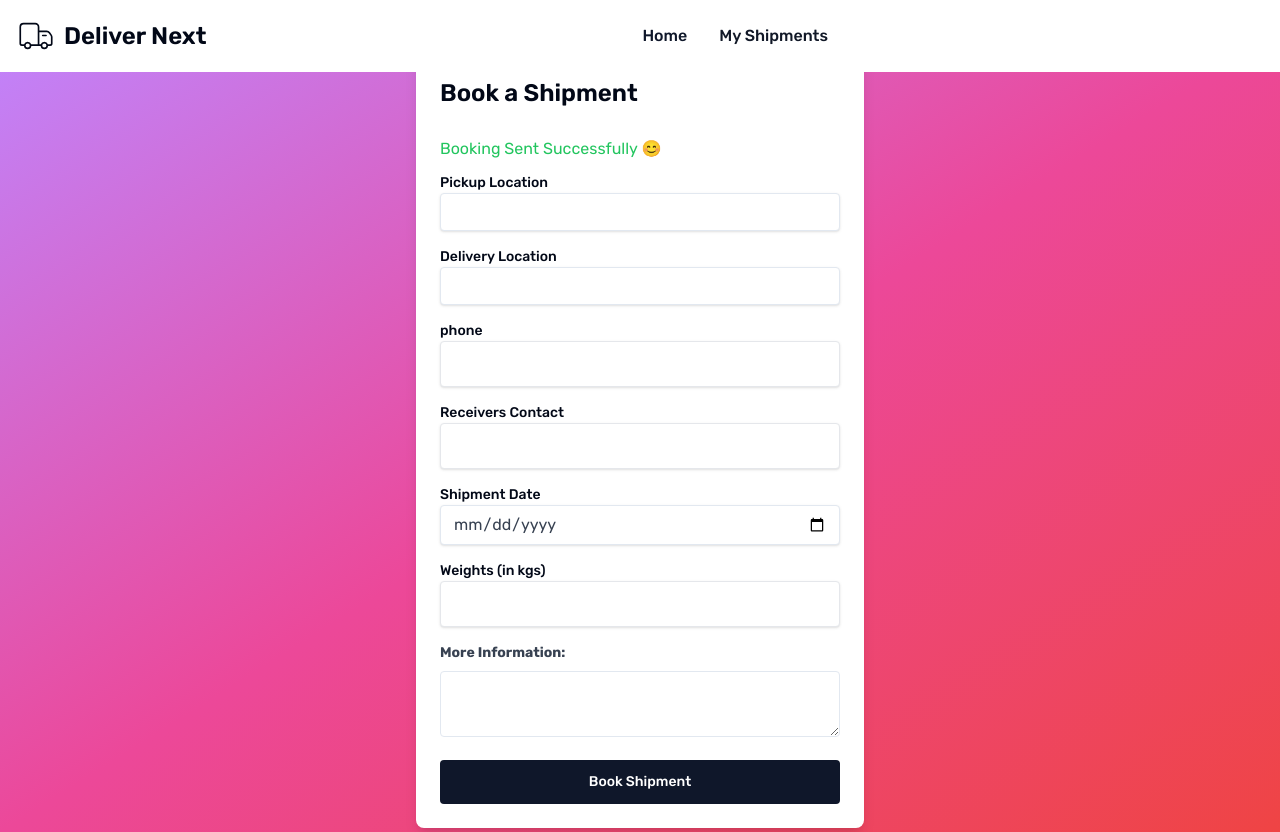
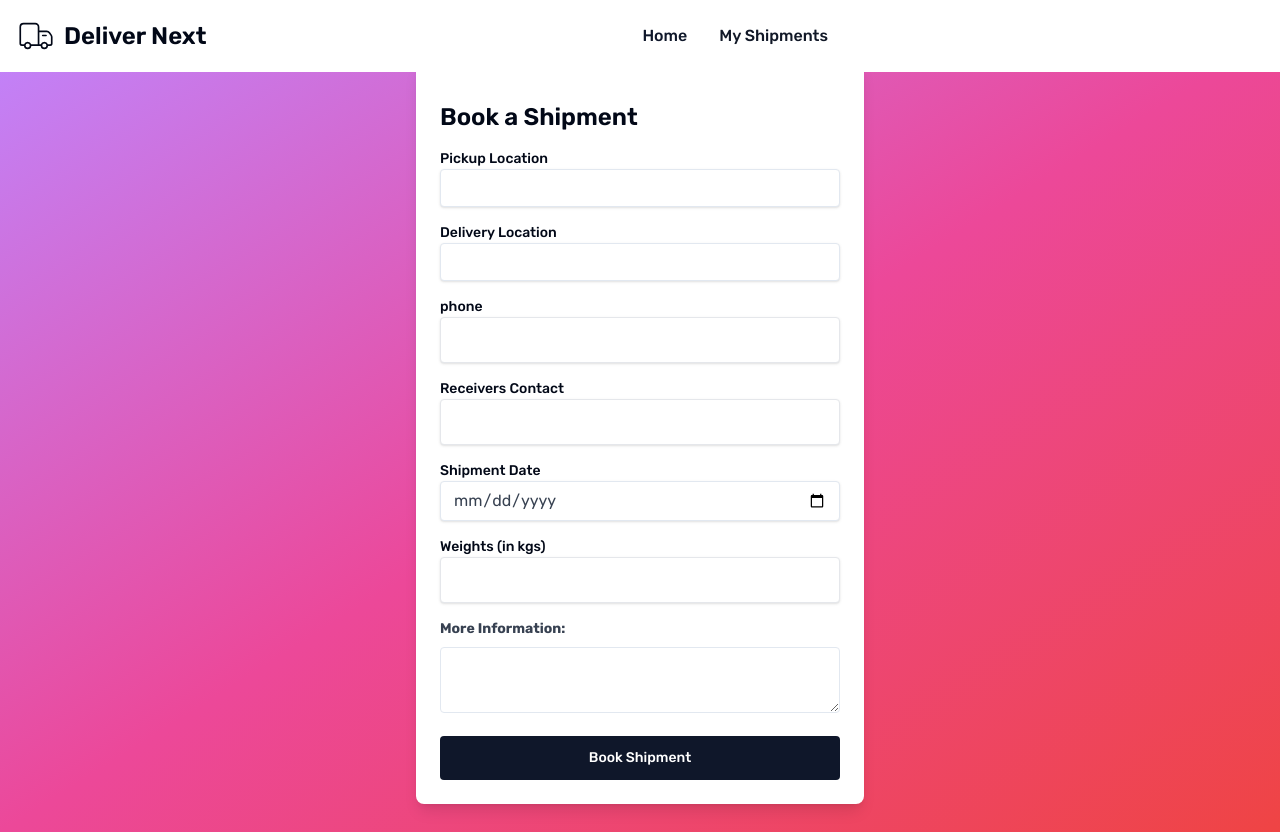
Before and after one commit to mutebinuhu/delivernext, a Next.js app: page /book in a window 1280 px wide. Built offline with nearby package versions, Linux system fonts and the light colour scheme.

Commit message:
chore: few changes

```diff
--- a/app/components/ShipmentBooking.js
+++ b/app/components/ShipmentBooking.js
@@ -136,7 +136,7 @@ const ShipmentBooking = ({showPage}) => {
                     <div className='md-flex w-full'>
 
                         <h2 className="text-2xl font-semibold mb-4 mt-4 ">Book a Shipment</h2>
-                    {!isSubmitted && <p className='py-3 text-green-500'>Booking Sent Successfully 😊</p>}
+                    {isSubmitted && <p className='py-3 text-green-500'>Booking Sent Successfully 😊</p>}
                     {<p>{isLoading &&
 <div role="status">
     <svg aria-hidden="true" class="w-8 h-8 text-gray-200 animate-spin dark:text-gray-600 fill-blue-600" viewBox="0 0 100 101" fill="none" xmlns="http://www.w3.org/2000/svg">
```
